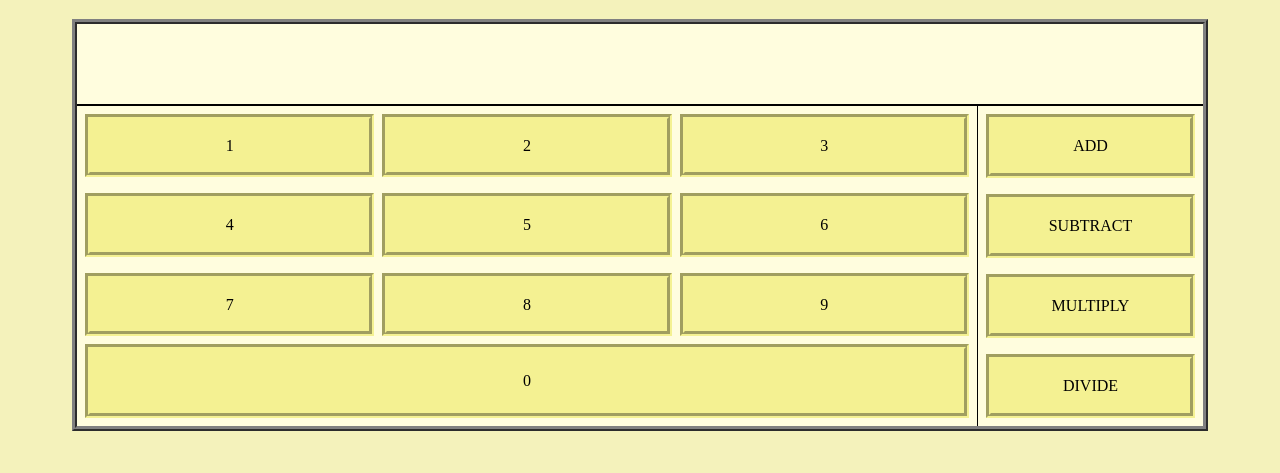
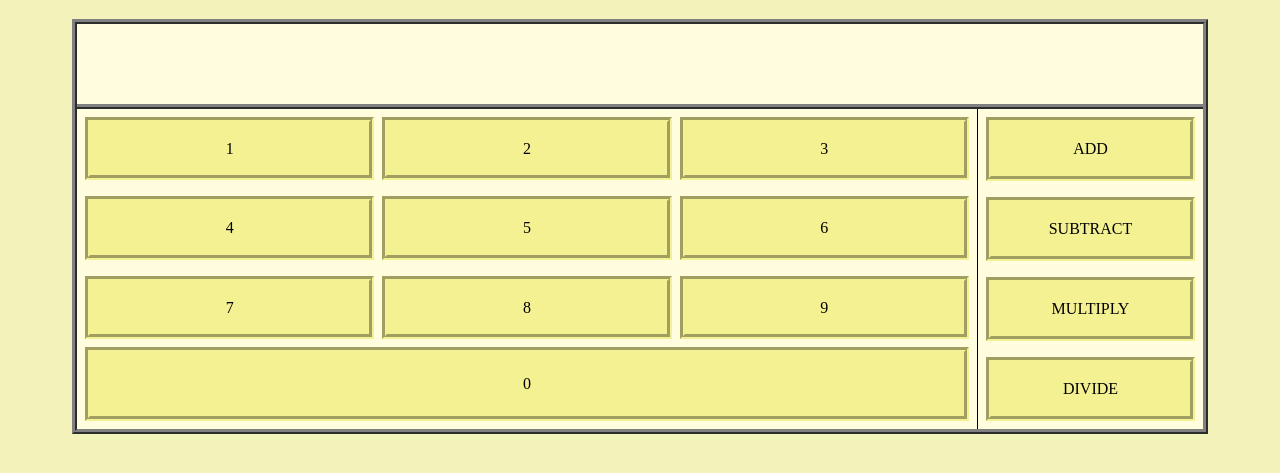
Before and after one commit to BhavyaFCHS/calculator, a plain HTML site: page index.html in a window 1280 px wide. Shown: the part 61-534 px from the top of the page. Drawn offline with Linux system fonts and the light colour scheme.

Commit message:
Changed border style

```diff
--- a/style.css
+++ b/style.css
@@ -21,7 +21,7 @@ h1 {
     height: 80px;
     width: inherit;
     background-color: rgb(255, 253, 222);
-    border-bottom: 2px solid;
+    border-bottom: 5px ridge gray;
 }
 
 .input-container {
```
